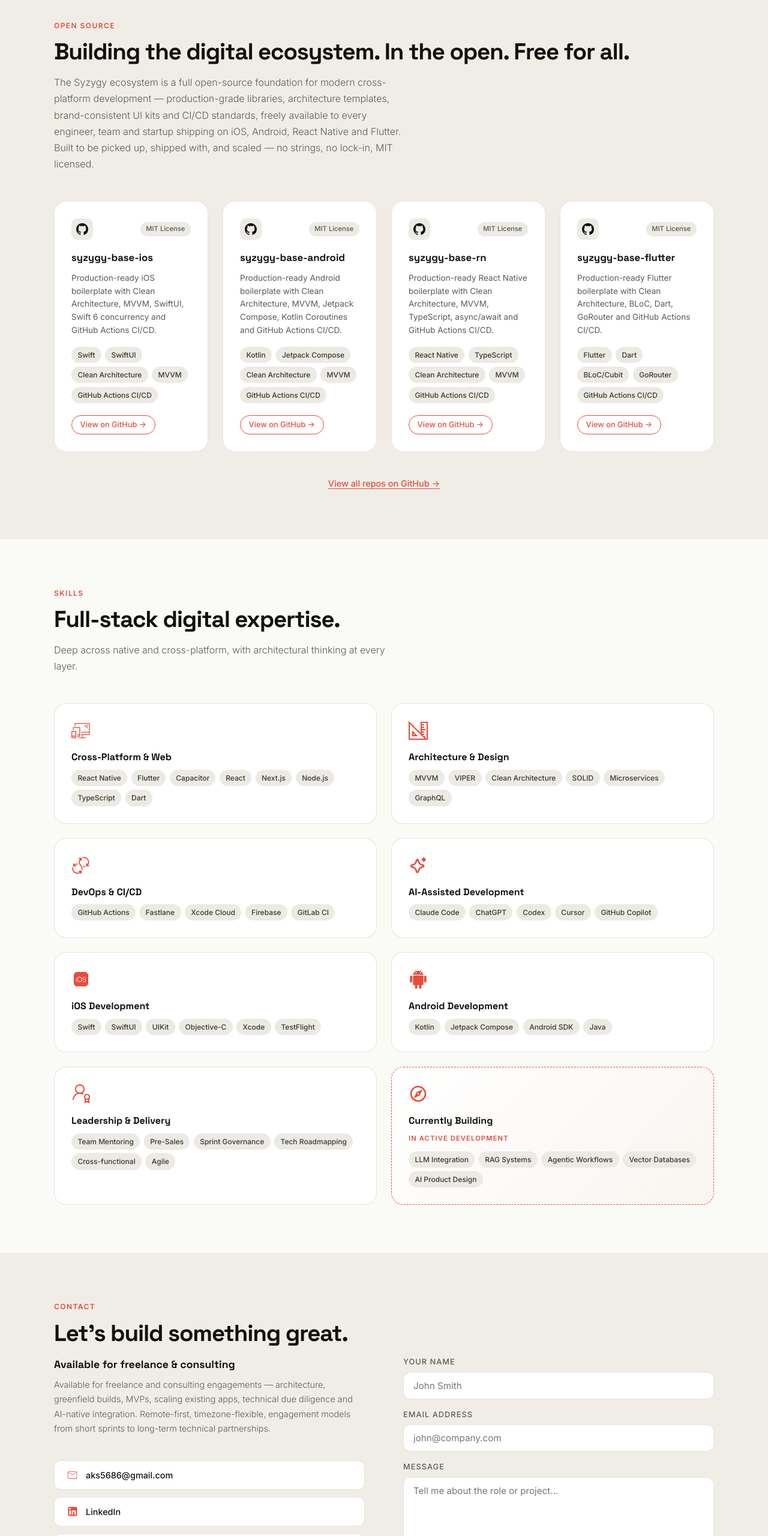
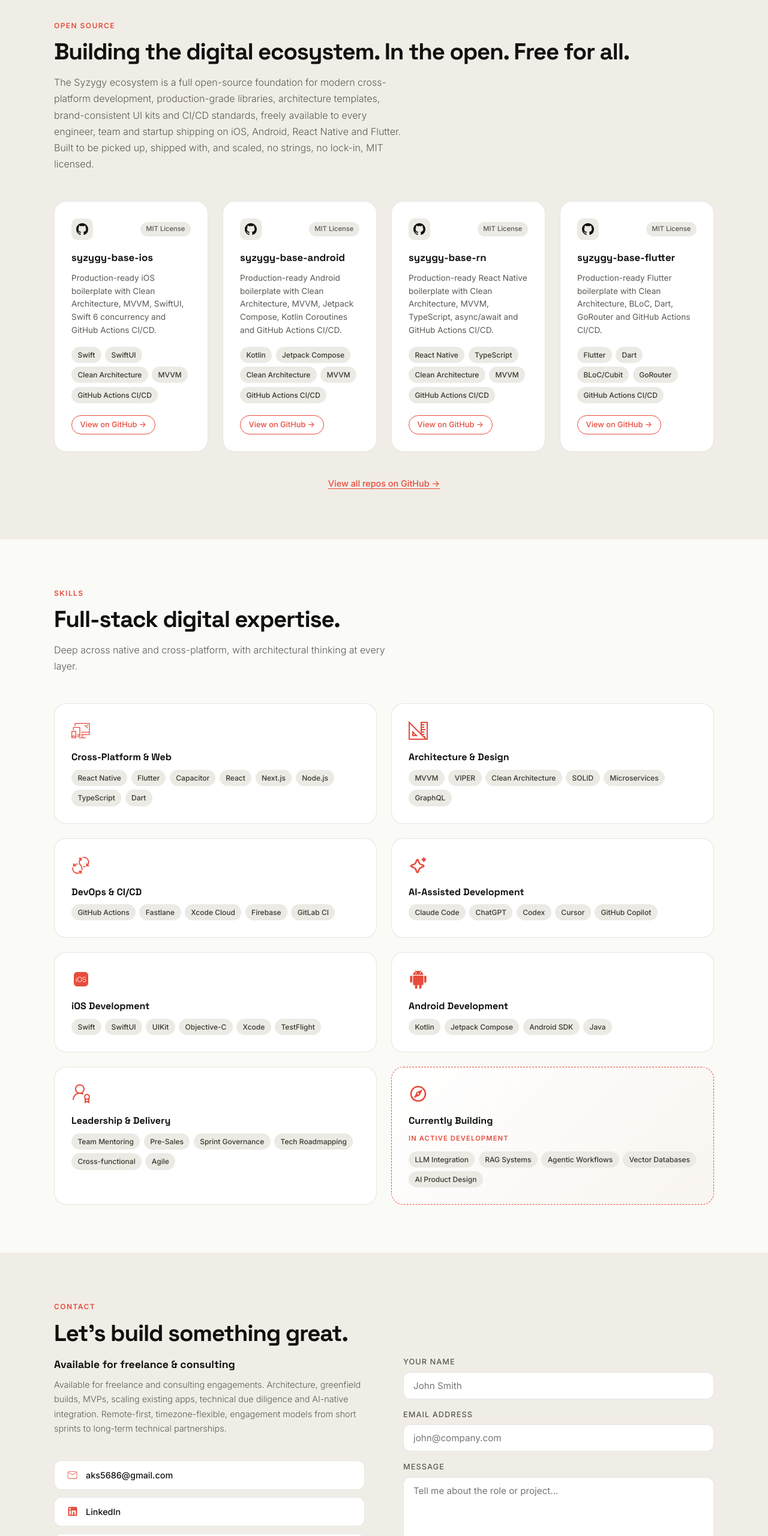
Before and after one commit to aks5686/dev-aks, a plain HTML site: page index.html in a window 1280 px wide. Shown: the part 3020-5580 px from the top of the page at 60% size. Drawn offline with Linux system fonts and the light colour scheme.

Commit message:
minor update

```diff
--- a/index.html
+++ b/index.html
@@ -781,7 +781,7 @@
     <div class="opensource-inner">
       <div class="section-label fade-up">Open Source</div>
       <h2 class="section-title fade-up fade-up-delay-1">Building the digital ecosystem. In the open. Free for all.</h2>
-      <p class="section-sub fade-up fade-up-delay-2">The Syzygy ecosystem is a full open-source foundation for modern cross-platform development — production-grade libraries, architecture templates, brand-consistent UI kits and CI/CD standards, freely available to every engineer, team and startup shipping on iOS, Android, React Native and Flutter. Built to be picked up, shipped with, and scaled — no strings, no lock-in, MIT licensed.</p>
+      <p class="section-sub fade-up fade-up-delay-2">The Syzygy ecosystem is a full open-source foundation for modern cross-platform development, production-grade libraries, architecture templates, brand-consistent UI kits and CI/CD standards, freely available to every engineer, team and startup shipping on iOS, Android, React Native and Flutter. Built to be picked up, shipped with, and scaled, no strings, no lock-in, MIT licensed.</p>
       <div class="opensource-grid">
         <div class="oss-card fade-up">
           <div class="oss-meta">
@@ -936,7 +936,7 @@
         <div class="contact-info fade-up fade-up-delay-2">
           <div>
             <div class="contact-info-title">Available for freelance &amp; consulting</div>
-            <p>Available for freelance and consulting engagements — architecture, greenfield builds, MVPs, scaling existing apps, technical due diligence and AI-native integration. Remote-first, timezone-flexible, engagement models from short sprints to long-term technical partnerships.</p>
+            <p>Available for freelance and consulting engagements. Architecture, greenfield builds, MVPs, scaling existing apps, technical due diligence and AI-native integration. Remote-first, timezone-flexible, engagement models from short sprints to long-term technical partnerships.</p>
           </div>
           <div class="contact-links">
             <a href="mailto:aks5686@gmail.com" class="contact-link"><img src="assets/images/themeicons/email.svg" alt="" class="contact-link-icon" draggable="false" /> aks5686@gmail.com</a>
```
